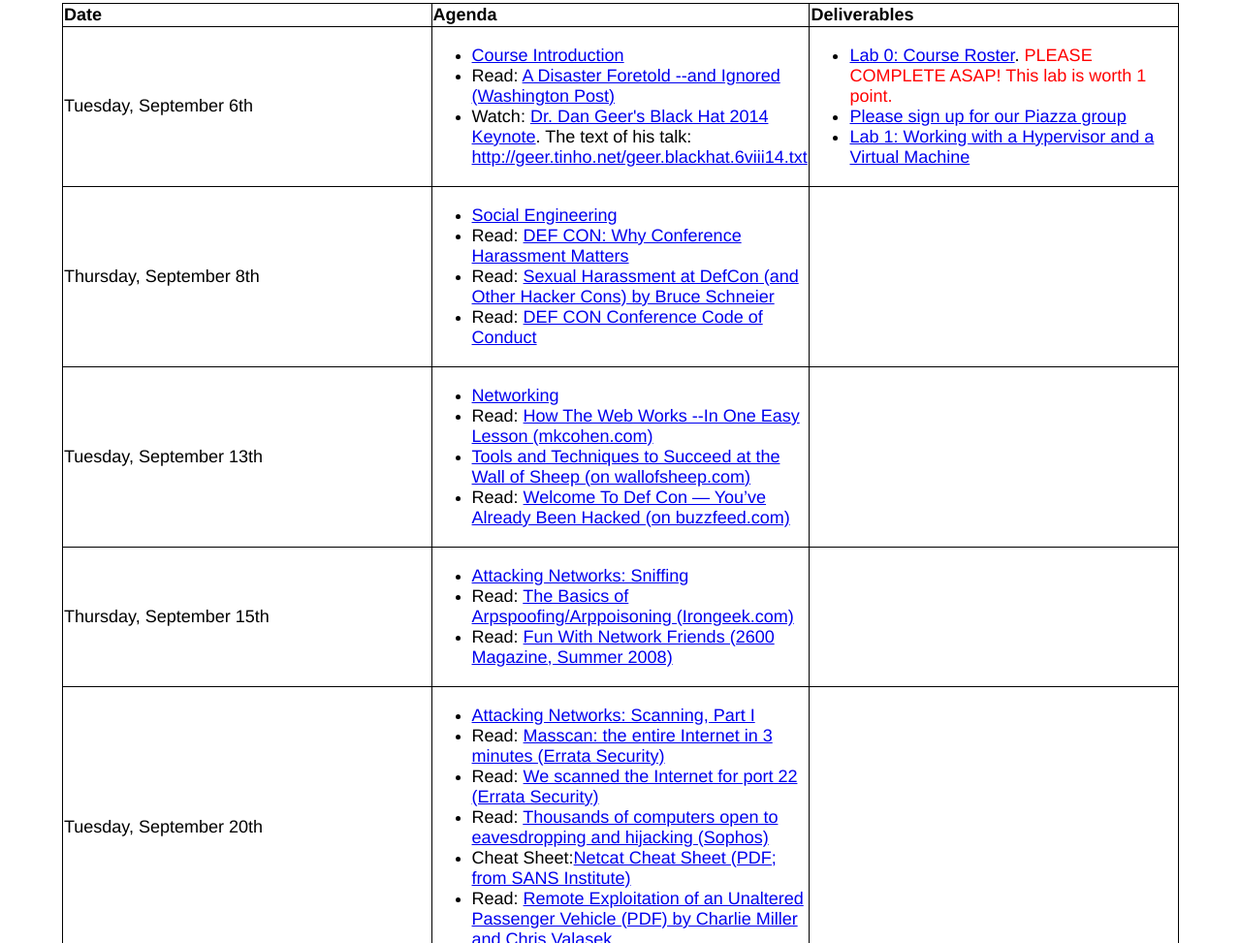
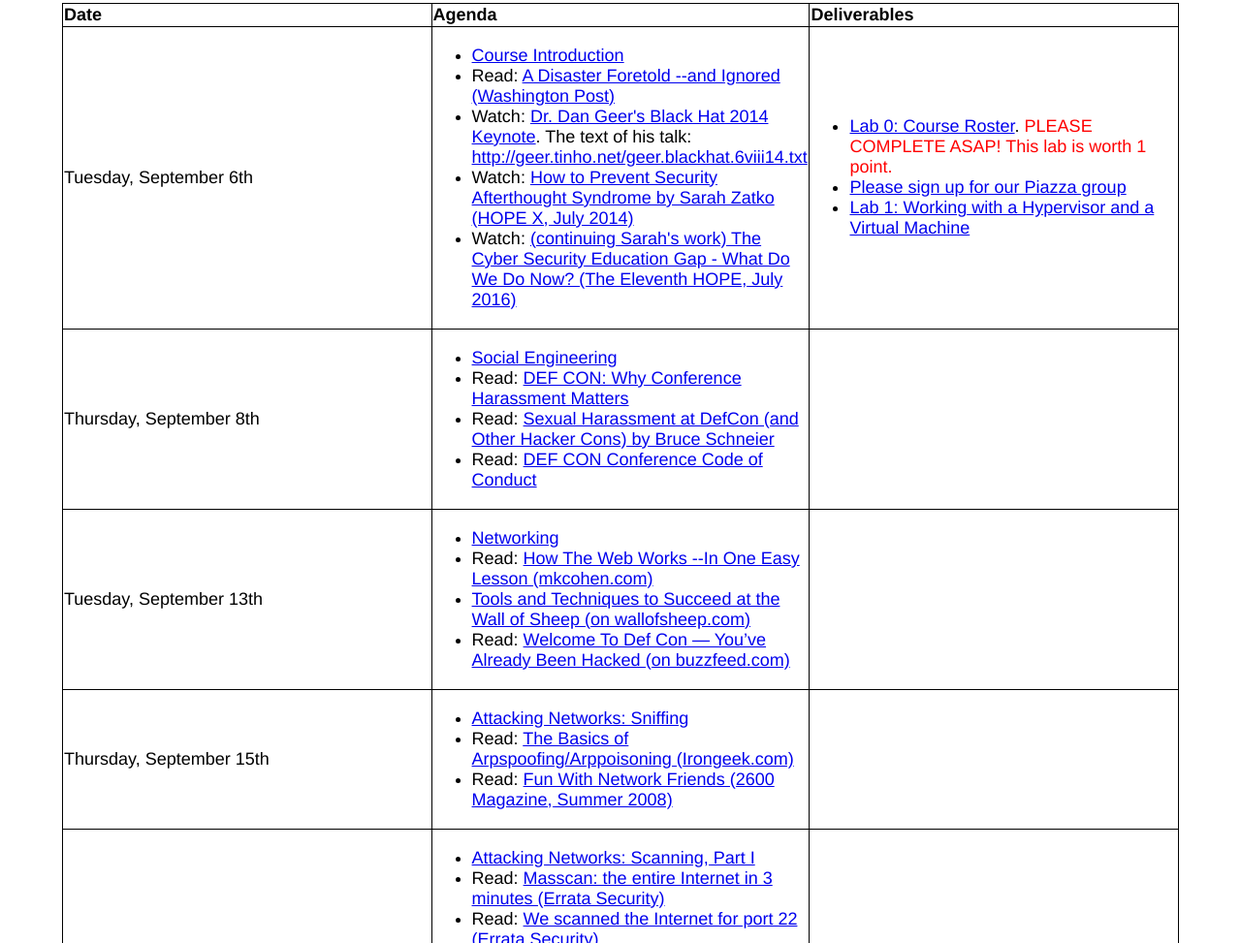
Before and after one commit to smalik02/DefenseAgainstTheDarkArts, a plain HTML site: page index.html in a window 1280 px wide. Shown: the part 1310-2283 px from the top of the page at 97% size. Drawn offline with Linux system fonts and the light colour scheme.

Commit message:
Added "the videos" to day 1

```diff
--- a/index.html
+++ b/index.html
@@ -86,6 +86,8 @@
 		<li><a href="notes/intro.html">Course Introduction</a></li>
     	<li>Read: <a href="http://www.washingtonpost.com/sf/business/2015/06/22/net-of-insecurity-part-3/" target="_blank">A Disaster Foretold --and Ignored (Washington Post)</a></li>
 		<li>Watch: <a href="https://www.youtube.com/watch?v=nT-TGvYOBpI" target="_blank">Dr. Dan Geer's Black Hat 2014 Keynote</a>. The text of his talk: <a href="http://geer.tinho.net/geer.blackhat.6viii14.txt" target="_blank">http://geer.tinho.net/geer.blackhat.6viii14.txt</a></li>
+		<li>Watch: <a href="https://www.youtube.com/watch?v=iLiQqii0c9E" target="_blank">How to Prevent Security Afterthought Syndrome by Sarah Zatko (HOPE X, July 2014)</a></li>
+		<li>Watch: <a href="http://livestream.com/accounts/9198012/events/5834263/videos/131672227" target="_blank">(continuing Sarah's work) The Cyber Security Education Gap - What Do We Do Now? (The Eleventh HOPE, July 2016)</a></li>
 	</ul>
 </td>
 <td>
```
